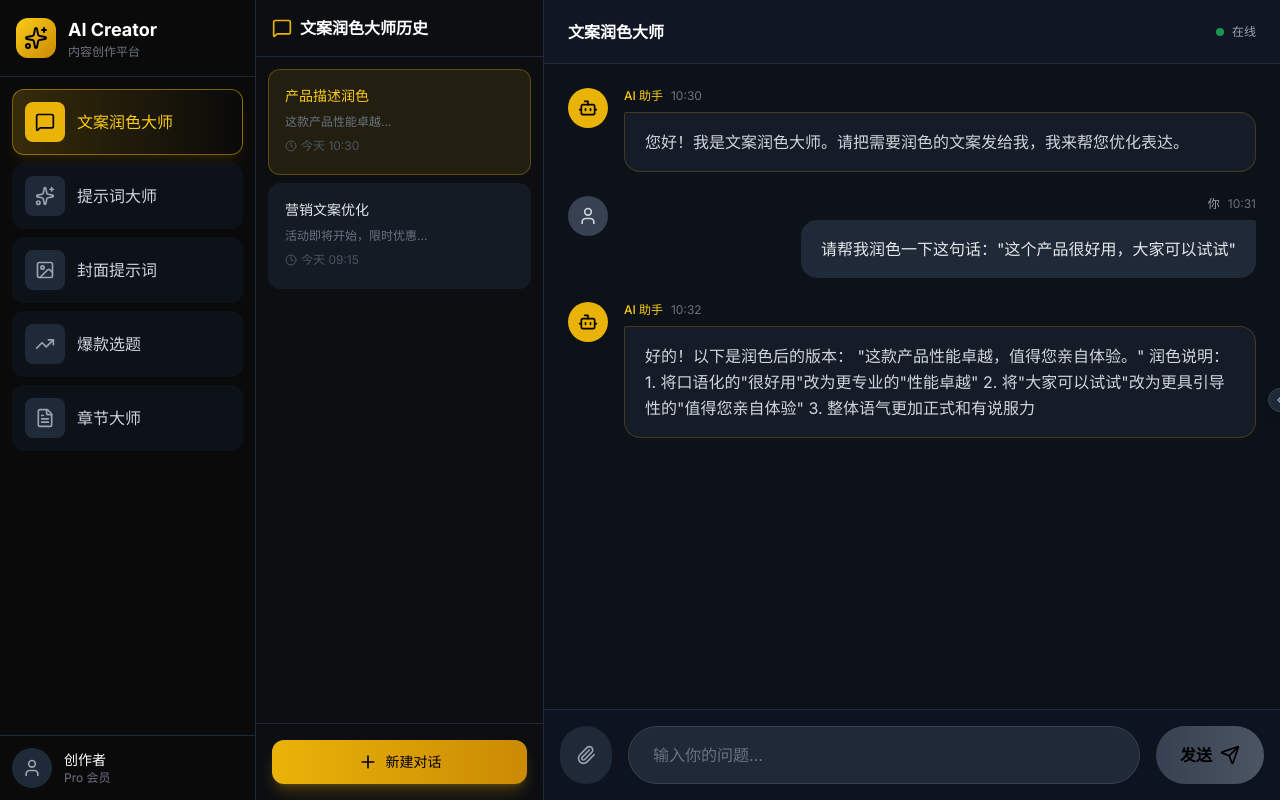
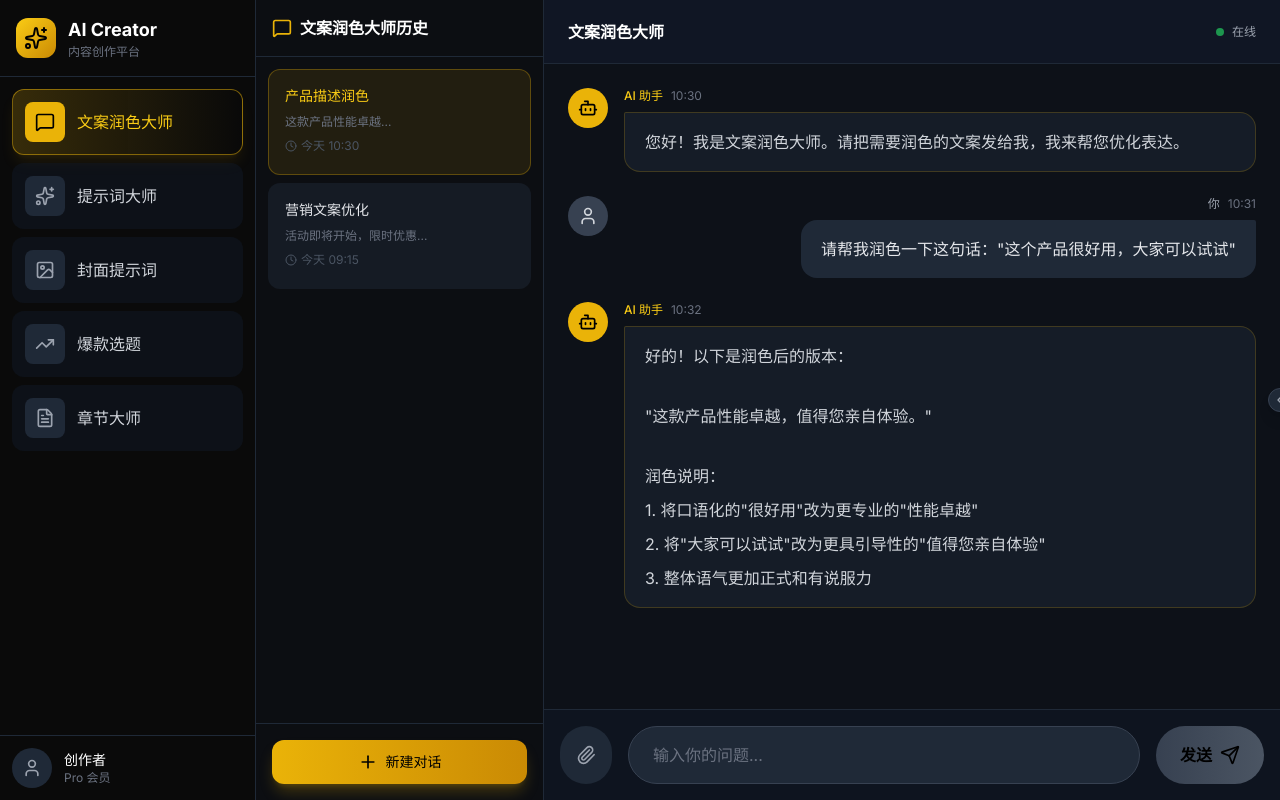
Before and after one commit to juezhinigulasi/mlagent, a Next.js app: page / in a window 1280 px wide. Built offline with nearby package versions, Linux system fonts and the light colour scheme.

Commit message:
修复消息渲染格式，支持换行和Markdown

```diff
--- a/src/components/ChatMessage.tsx
+++ b/src/components/ChatMessage.tsx
@@ -7,6 +7,41 @@ interface ChatMessageProps {
 }
 
 export default function ChatMessage({ content, isUser, timestamp }: ChatMessageProps) {
+  const renderContent = (text: string) => {
+    const lines = text.split('\n');
+    return lines.map((line, index) => {
+      if (line.startsWith('**') && line.endsWith('**')) {
+        return (
+          <p key={index} className="font-bold mb-2">
+            {line.slice(2, -2)}
+          </p>
+        );
+      }
+      if (line.startsWith('* ') || line.startsWith('- ')) {
+        return (
+          <li key={index} className="list-disc list-inside ml-4 mb-1">
+            {line.slice(2)}
+          </li>
+        );
+      }
+      if (line.startsWith('# ')) {
+        return (
+          <h3 key={index} className="text-lg font-bold text-yellow-400 mb-2">
+            {line.slice(2)}
+          </h3>
+        );
+      }
+      if (line.trim() === '') {
+        return <br key={index} />;
+      }
+      return (
+        <p key={index} className="mb-2 last:mb-0">
+          {line}
+        </p>
+      );
+    });
+  };
+
   return (
     <div className={`flex gap-4 ${isUser ? 'justify-end' : 'justify-start'}`}>
       <div
@@ -32,13 +67,13 @@ export default function ChatMessage({ content, isUser, timestamp }: ChatMessageP
           {timestamp && <span className="text-xs text-gray-500">{timestamp}</span>}
         </div>
         <div
-          className={`px-5 py-4 rounded-2xl leading-relaxed ${
+          className={`px-5 py-4 rounded-2xl leading-relaxed whitespace-pre-wrap ${
             isUser
               ? 'bg-gray-800 text-gray-200 rounded-tr-sm'
               : 'bg-gray-800/50 text-gray-300 rounded-tl-sm border border-yellow-500/20'
           }`}
         >
-          {content}
+          {renderContent(content)}
         </div>
       </div>
     </div>
```
